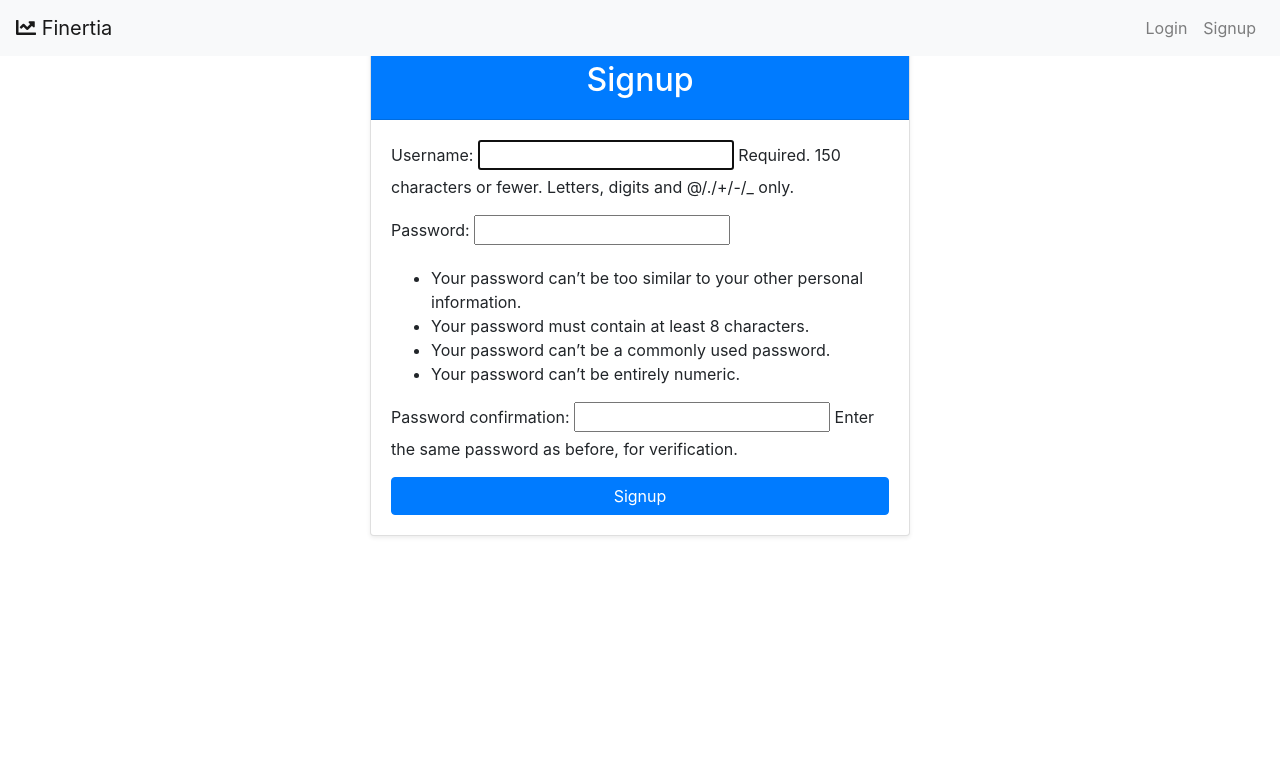
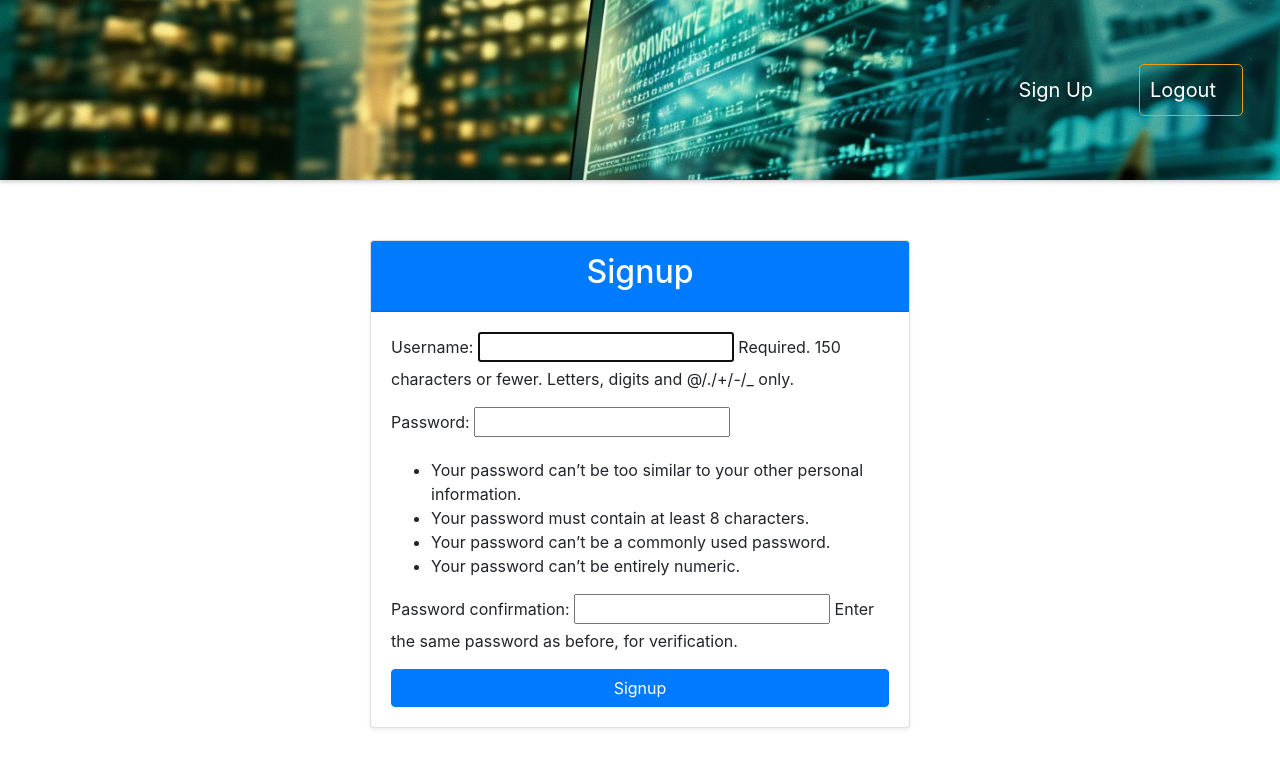
Before and after one commit to Yashwanth-KVS/Agile-Internship-project-I, a Django app: page /accounts/signup/ in a window 1280 px wide. Shown: the top 768 px of the page. Run offline with Django 5.2, Linux system fonts and the light colour scheme; some libraries are stand-ins or nearby versions.

Commit message:
removed unnecessary code

```diff
--- a/finertia/templates/base_generic.html
+++ b/finertia/templates/base_generic.html
@@ -9,54 +9,72 @@
     <link rel="stylesheet" href="https://cdnjs.cloudflare.com/ajax/libs/font-awesome/5.15.4/css/all.min.css">
     <link rel="stylesheet" href="https://stackpath.bootstrapcdn.com/bootstrap/4.5.2/css/bootstrap.min.css">
     <style>
-        .sidebar {
-            position: fixed;
-            top: 56px;
-            bottom: 0;
-            left: 0;
-            z-index: 100;
-            padding: 48px 0 0;
-            box-shadow: inset -1px 0 0 rgba(0, 0, 0, .1);
-        }
-        .sidebar-sticky {
-            position: relative;
-            top: 0;
-            height: calc(100vh - 48px);
-            padding-top: .5rem;
-            overflow-x: hidden;
-            overflow-y: auto;
-        }
-        .content {
-            margin-left: 240px;
-        }
+
+    .frame-19 {
+  background: url('../static/finertia/assets/images/stock_cake_digital_finance_hub_17182170571.jpeg') 50% / cover no-repeat;
+  background-color: #1a1a1a; /* Dark background for header */
+  display: flex;
+  flex-direction: row-reverse;
+  align-items:center;
+  gap: 20px; /* No space between items */
+  height: 180px;
+  padding: 5px 2px; /* Adjust padding as needed */
+  {#background-color: #1a1a1a; /* Dark background for header */#}
+  color: white;
+  box-shadow: 0 2px 4px rgba(0, 0, 0, 0.2); /* Subtle shadow for the header */
+  position: fixed; /* Keep header fixed at the top */
+  top: 0;
+  width: 100%;
+  z-index: 1000; /* Ensure header is above other content */
+}
+
+.frame-19 div {
+  margin: 0 5px; /* Spacing between items */
+  cursor: pointer;
+  transition: color 0.3s ease; /* Smooth color transition on hover */
+}
+
+.frame-19 div:hover {
+  color: #f39c12; /* Highlight color on hover */
+}
+
+.frame-19 .frame-17 {
+  display: flex;
+  align-items: center;
+}
+
+.frame-19 .login {
+  padding: 5px 10px; /* Padding around the login button */
+  border: 1px solid #f39c12; /* Border color */
+  border-radius: 5px; /* Rounded corners */
+  background-color: transparent;
+  color: #f39c12; /* Text color */
+  cursor: pointer;
+  margin-right: 30px;
+  transition: background-color 0.3s ease, color 0.3s ease; /* Smooth transition for background and text color */
+}
+
+.frame-19 .login:hover {
+  background-color: #f39c12; /* Highlight background on hover */
+  color: #fff; /* Text color on hover */
+}
+
     </style>
     {% block extra_head %}{% endblock %}
 </head>
 <body>
-    <nav class="navbar navbar-expand-lg navbar-light bg-light fixed-top">
-        <a class="navbar-brand" href="{% url 'finertia:dashboard' %}">
-            <i class="fas fa-chart-line"></i> Finertia
-        </a>
-        <button class="navbar-toggler" type="button" data-toggle="collapse" data-target="#navbarNav" aria-controls="navbarNav" aria-expanded="false" aria-label="Toggle navigation">
-            <span class="navbar-toggler-icon"></span>
-        </button>
-        <div class="collapse navbar-collapse" id="navbarNav">
-            <ul class="navbar-nav ml-auto">
-                {% if user.is_authenticated %}
-                    <li class="nav-item">
-                        <a class="nav-link" href="{% url 'finertia:logout' %}">Logout</a>
-                    </li>
-                {% else %}
-                    <li class="nav-item">
-                        <a class="nav-link" href="{% url 'finertia:login' %}">Login</a>
-                    </li>
-                    <li class="nav-item">
-                        <a class="nav-link" href="{% url 'finertia:signup' %}">Signup</a>
-                    </li>
-                {% endif %}
-            </ul>
+        <div class="frame-19" >
+                 <div class="frame-17" >
+                <span class="login">
+                  <a class="navbar-brand"  style="color:white; text-decoration: none;" href="{% url 'finertia:logout' %}">Logout</a>
+                </span>
+               </div>
+                 <div class="home">
+                     <a class="navbar-brand" style="color:white; text-decoration: none;" href="{% url 'finertia:signup' %}">Sign Up</a>
+                </div>
+                 <img src="../static/finertia/assets/analtics_insights_payments/images/finertia_transparent_1.png" style="height: 250px; width: 250px; margin-right: 1300px">
         </div>
-    </nav>
+
 
     {% block content %}{% endblock %}
 
--- a/finertia/templates/registration/login.html
+++ b/finertia/templates/registration/login.html
@@ -14,7 +14,7 @@
 {% extends 'base_generic.html' %}
 
 {% block content %}
-<div class="container mt-5">
+<div class="container mt-5" style="margin-top: 15rem !important;">
   <div class="row justify-content-center">
     <div class="col-md-6">
       <div class="card shadow-sm">
--- a/finertia/templates/registration/signup.html
+++ b/finertia/templates/registration/signup.html
@@ -1,20 +1,9 @@
-{#{% extends 'base_generic.html' %}#}
-{##}
-{#{% block content %}#}
-{#  <div class="container mt-5">#}
-{#    <h2>Signup</h2>#}
-{#    <form method="post">#}
-{#      {% csrf_token %}#}
-{#      {{ form.as_p }}#}
-{#      <button type="submit" class="btn btn-primary">Signup</button>#}
-{#    </form>#}
-{#  </div>#}
-{#{% endblock %}#}
+
 
 {% extends 'base_generic.html' %}
 
 {% block content %}
-  <div class="container mt-5">
+  <div class="container mt-5" style="margin-top: 15rem !important;">
     <div class="row justify-content-center">
       <div class="col-md-6">
         <div class="card shadow-sm">
--- a/finertia/views.py
+++ b/finertia/views.py
@@ -52,5 +52,20 @@ def payments(request):
     return render(request, 'payments.html')
 
 def logout(request):
-    auth_logout(request)
-    return render(request,'registration/login.html')
+
+    if request.method == 'GET':
+        auth_logout(request)
+        return render(request, 'registration/login.html')
+
+    if request.method == 'POST':
+        form = AuthenticationForm(request, data=request.POST)
+        if form.is_valid():
+            user = authenticate(
+                request,
+                username=form.cleaned_data.get('username'),
+                password=form.cleaned_data.get('password')
+            )
+            if user is not None:
+                login(request, user)
+                return redirect('finertia:dashboard')
+        return render(request, 'registration/login.html', {'form': form})
```
Also changed, not shown: finertia/templates/analytics.html (+22 -128 lines), db.sqlite3.
